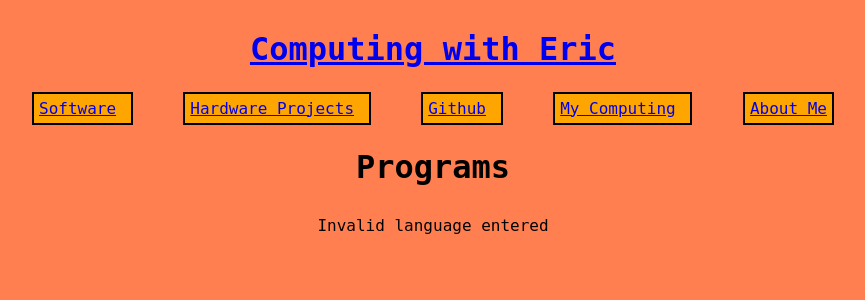
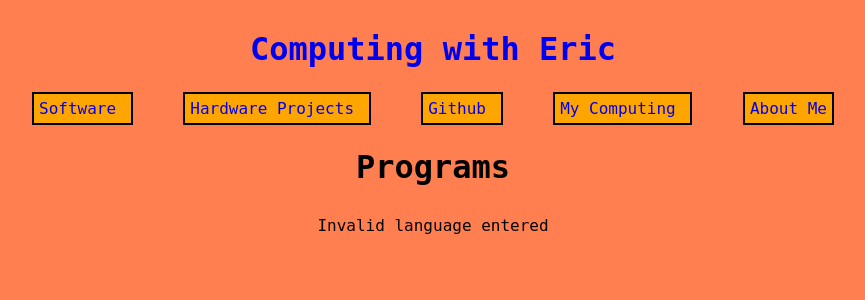
Before and after one commit to herneri/computing-with-eric, a PHP site: page /lang.php?name=1 in a window 1280 px wide. Shown: the top 300 px of the page, without its empty margins (207-1072 px from the left). Run offline with PHP 8.4, Linux system fonts and the light colour scheme.

Commit message:
css: Get rid of distinctive link styling

```diff
--- a/static/css/index.css
+++ b/static/css/index.css
@@ -12,6 +12,14 @@ h1 {
 	padding: 5px;
 	border: 5px;
 	margin: 2%;
+}
+
+a {
+	text-decoration: none;
+}
+
+a:visited {
+	color: black;
 }
 
 .nav-element, #eric-picture {
```
